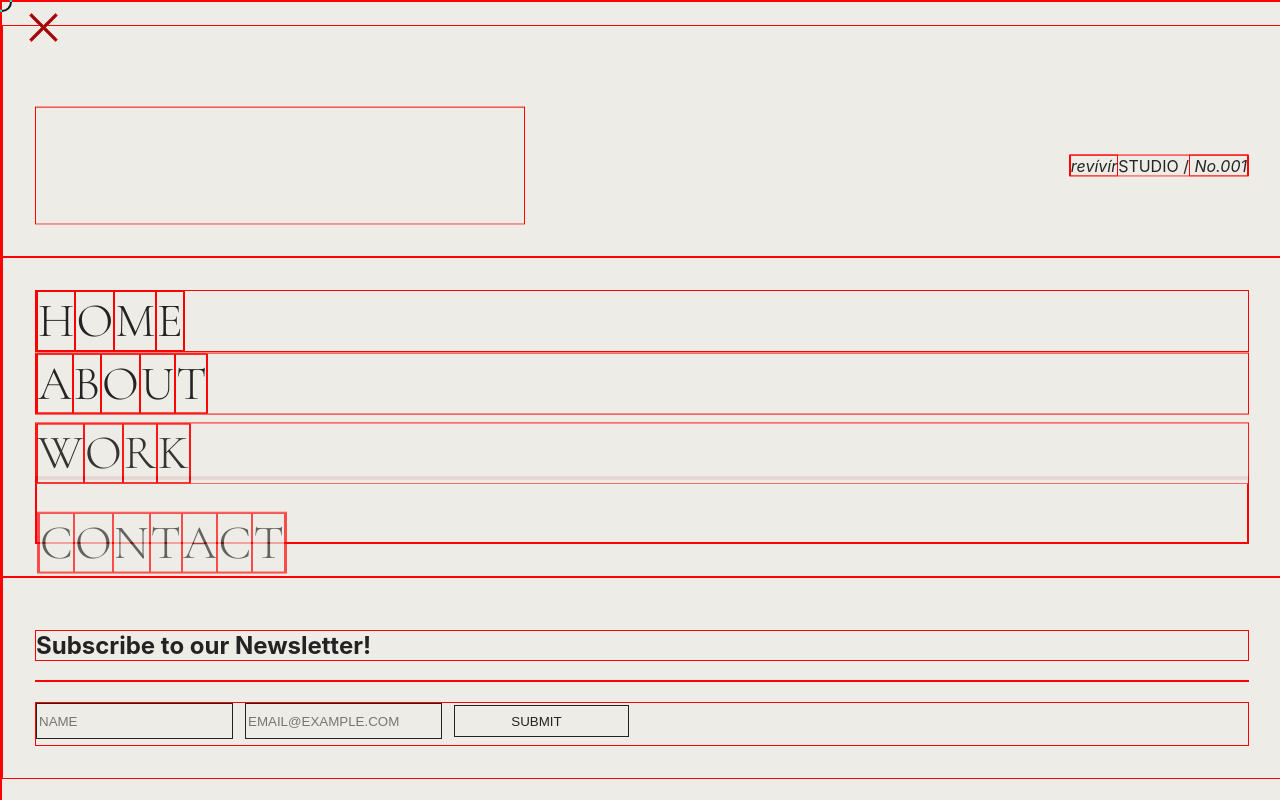
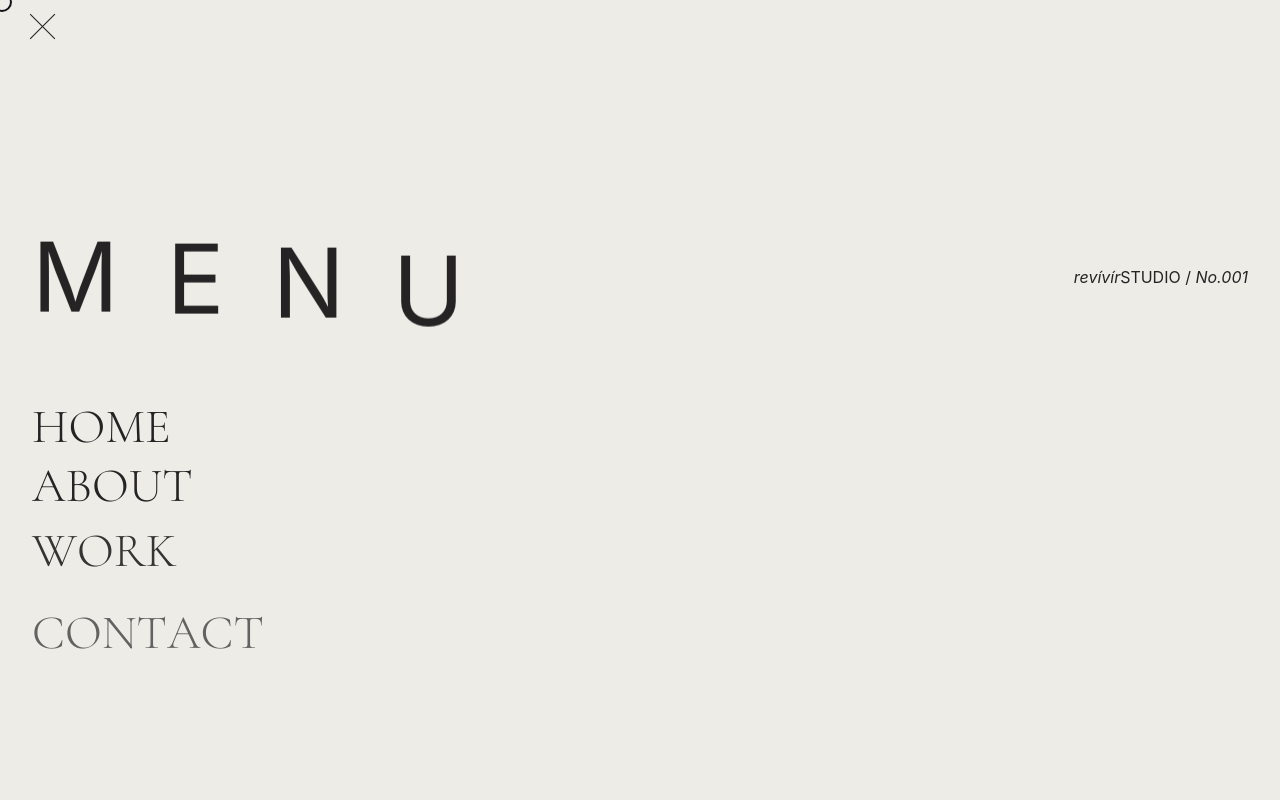
Before and after one commit to vanessamald/studiorevivir, a React (Create React App) app in the folder client/: page /about in a window 1280 px wide. Both pictures are taken after a click on the button "Menu". Shown: the top 800 px of the page. Built offline with nearby package versions, Linux system fonts and the light colour scheme.

Commit message:
updating styling, work comp, and splittext

```diff
--- a/client/src/components/About/index.js
+++ b/client/src/components/About/index.js
@@ -3,6 +3,7 @@ import useTheme from '../useTheme';
 import idark from '../../assets/images/i-dark.png';
 import ilight from '../../assets/images/i-light.png';
 import Navigation from '../Navigation';
+import SplitText from '../SplitText';
 
 function About() {
     const [ theme ] = useTheme();
@@ -74,7 +75,7 @@ function About() {
                         <li>Competitive Differentiation</li>
                     </ul>
                     <p>
-                        You will have an edge over the competition!
+                        You will have an edge over the competition.
                     </p>
                 </div>
                 <div>
--- a/client/src/components/Navigation/index.js
+++ b/client/src/components/Navigation/index.js
@@ -43,7 +43,7 @@ function Navigation() {
             <div className={menu}>
                 <div className='menu-content flex-column justify-center'>
                     <div className='menu-content-text flex-row space-between align-center'>
-                        <SplitText text='Menu'/>
+                        <SplitText text='Menu' fontColor='alternate-text-color'/>
                         <p className='menu-issue text-animation'><em className='menu-issue-em'>revívír</em>STUDIO /<em className='menu-issue-em'> No.001</em></p>
                     </div>
                     <div className='menu-links-container flex-column justify-center'>
@@ -52,7 +52,7 @@ function Navigation() {
                         <a className='text-animation font-classic' style={{animationDelay: '1.5s'}} href='/work'><SplitText2 text='Work' /></a>
                         <Contact/>
                     </div>
-                    <Register/>
+                    {/*<Register/>*/}
                 </div>
                 <div>
                     {/*(<div className='border'></div>*/}
--- a/client/src/components/SplitText/index.js
+++ b/client/src/components/SplitText/index.js
@@ -1,15 +1,15 @@
 import React from 'react';
 
 // typewriter animation component
-const SplitText = ({ text }) => {
+const SplitText = ({ text, fontColor }) => {
   return (
       <span className='text-animation'>
           {text.split("").map(function(char, index){
               const style = {
-                  "animationDelay": (3 + index / 5) + "s",
+                  "animationDelay": (2 + index / 5) + "s",
                   };
                   return (
-                      <span aria-hidden="true" key={index} id={index} className='' style={style}>
+                      <span aria-hidden="true" key={index} id={index} className={fontColor} style={style}>
                           {char}
                       </span>
                   );
--- a/client/src/components/Work/index.js
+++ b/client/src/components/Work/index.js
@@ -4,6 +4,7 @@ import Navigation from '../Navigation';
 import ImageZoom from '../ImageZoom';
 import Evoke from '../../assets/images/evoke.png';
 import EvokeMobile from '../../assets/images/evoke-phone1.png';
+import SplitText from '../SplitText';
 
 function Work() {
     const [ position, setPosition] = useCursorPosition();
@@ -31,7 +32,7 @@ function Work() {
             subtitle: 'Web Design & Development',
             subtitle2: 'Branding',
             description: 'Evoke, a cognitive impairment testing services company, was looking to establish their brand identity in the Healthcare field. We created a strong and unique brand presence through modern design.',
-            features:['custom cursor', 'dark mode', 'contact form'],
+            features:['custom cursor', 'dark mode', 'contact form', 'animations'],
             desktopImage: Evoke,
             mobileImage: EvokeMobile
         },
@@ -41,6 +42,7 @@ function Work() {
             subtitle: '',
             subtitle2: '',
             description: '',
+            features: [''],
             desktopImage: '',
             mobileImage: ''
         },
@@ -50,6 +52,7 @@ function Work() {
             subtitle: '',
             subtitle2: '',
             description: '',
+            features: [''],
             desktopImage: '',
             mobileImage: ''
         }
@@ -122,24 +125,29 @@ const ComponentToShow = ({ data }) => {
                 <div className='work-hidden-content flex' >
                     <div className='flex-column'>
                             <h1 className='work-title'>{data.title}</h1>
+                        <div className='work-title menu-content-text'>
+                            <SplitText text='Evoke' fontColor='theme-text-color'/>
+                        </div>
+
                         <div >
                             <h2 className='work-hidden-subtitle'>{data.subtitle}</h2>
                             <h2 className='work-hidden-subtitle'>{data.subtitle2}</h2>
                         </div>
                     </div>
+                    <div className='flex-column'>
                         <p className='work-hidden-text'>
                             {data.description}
                         </p>
                         <p>Key Features:</p>
                         <ul>
                             {data.features.map(function(feature, id) {
-                        console.log(feature);
+                            //console.log(feature);
                                 return (
                                     <li key={id}>{feature}</li>
                                 )
                             })}
                         </ul>
-
+                    </div>
                 </div>
                 <div>
                     <p>{/* More Info Here */}</p>
--- a/client/src/index.css
+++ b/client/src/index.css
@@ -4,7 +4,6 @@
   background-color: var(--body-bg-color);
   color: var(--font-color);
   cursor: none;
-  border: 1px solid red;
 }
 
 body {
@@ -158,7 +157,7 @@ code {
 }
 
 .menu-content-text {
-  background-color: var(--font-color);
+  background-color: transparent;
   color: var(--body-bg-color);
   padding: 2rem;
   padding-top: 5rem;
@@ -490,6 +489,14 @@ a {
   height: 100vh;
 }
 
+/* TESTING */
+.work-title-container {
+  background-color: var(--body-bg-color);
+  color: var(--font-color);
+  padding: 2rem;
+  padding-top: 5rem;
+}
+
 .work-title{
   font-size: 4rem;
   letter-spacing: 3rem;
@@ -673,13 +680,21 @@ a {
   font-weight: bolder;
 }
 
+.theme-text-color {
+  color: var(--font-color)
+}
+
+.alternate-text-color {
+  color: var(--body-bg-color);
+}
+
 /* Font Styling Ends */
 
 /* Split Text Animation Styling */
 .menu-content-text > span span {
   position: relative;
   text-transform: uppercase;
-  color: var(--body-bg-color);
+  /*color: var(--body-bg-color);*/
   background-color: transparent;
   font-size: 6rem;
   opacity: 0;
@@ -695,7 +710,7 @@ a {
 }
 
 .menu-content-text > span {
-  background-color: var(--font-color);
+  background-color: transparent;
 }
 
 .close-btn-container > span span {
@@ -746,6 +761,7 @@ a {
   opacity: 0;
   animation: textAnimation 2s forwards;
   animation-delay: 1s;
+  background-color: transparent;
 }
 
 /* Animations End */
```
Lines whose indentation alone changed are shown as unchanged.
